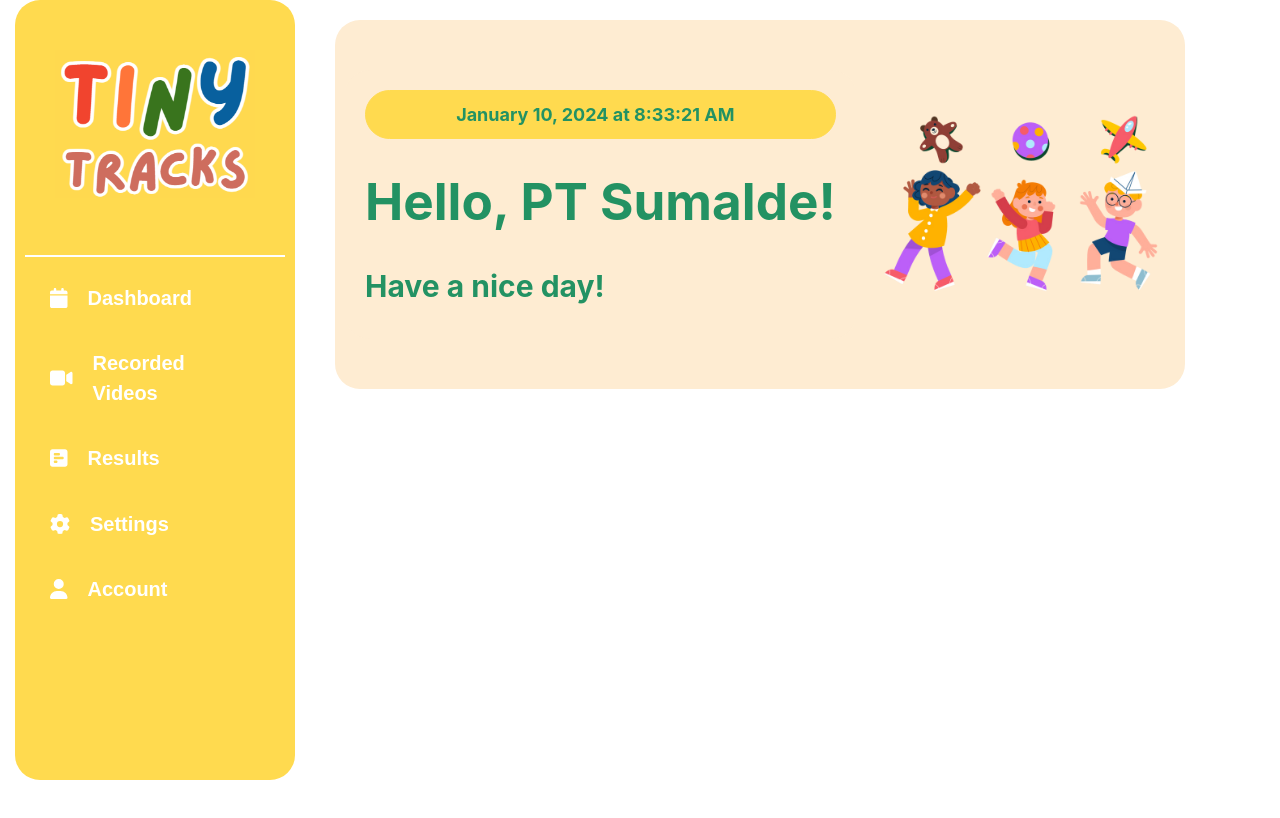
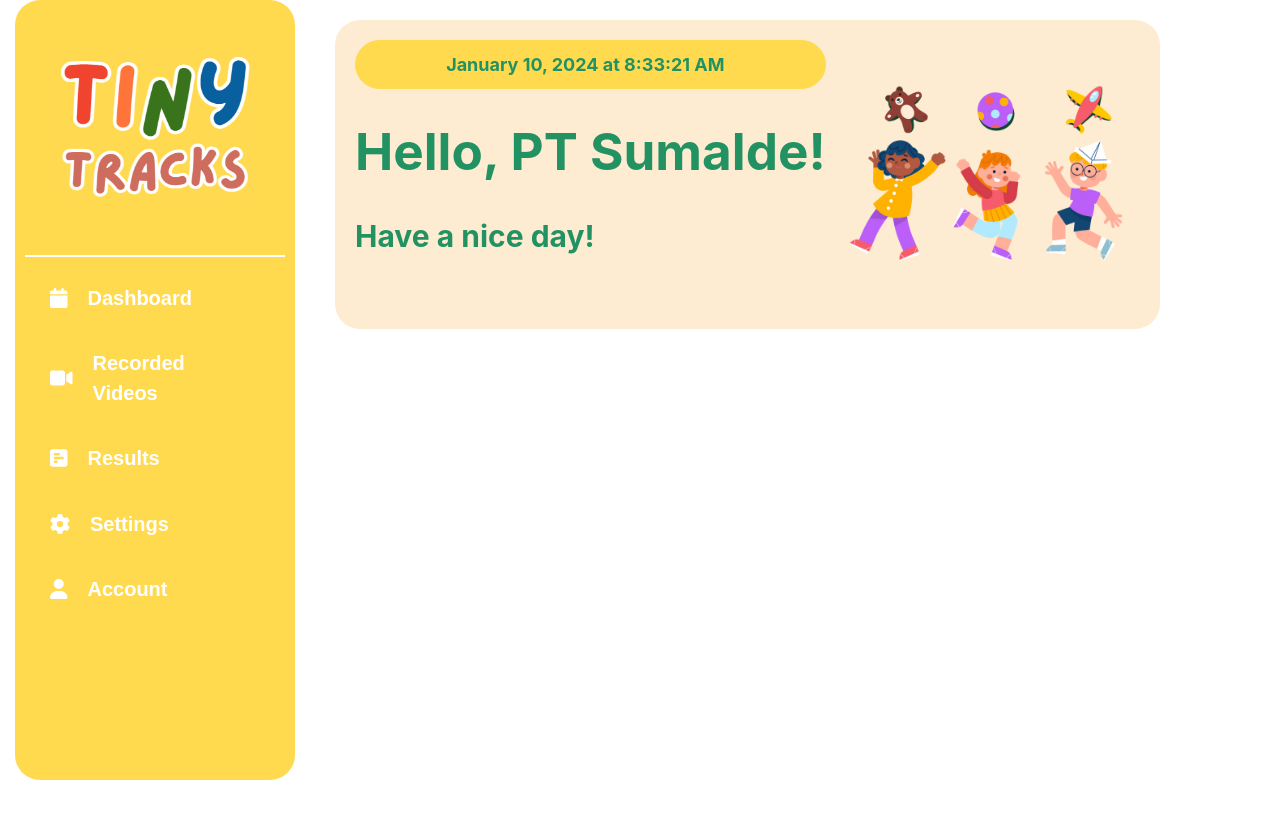
Before and after one commit to qhagayla/GMSADashboard, a React (Vite) app in the folder client/: page / in a window 1280 px wide. Shown: the top 818 px of the page. Built offline with nearby package versions, Linux system fonts and the light colour scheme; the HTML template or start-up script is replaced by a standard one.

Commit message:
App update

```diff
--- a/client/src/App.css
+++ b/client/src/App.css
@@ -77,7 +77,7 @@
 
 .content-top {
   background-color: #feecd2;
-  padding: 10px;
+  padding: 20px;
   color: #239263;
   border-radius: 25px;
   display: flex; /* Using flexbox */
--- a/client/src/Sidebar.css
+++ b/client/src/Sidebar.css
@@ -10,31 +10,6 @@
   border-radius: 25px;
   margin-left: 15px;
   font-weight: bold;
-}
-
-.greeting {
-  background-color: #feecd2;
-  padding: 20px;
-  color: #239263;
-  border-radius: 25px;
-  margin-top: 40px;
-  margin-right: 5px;
-  flex: 1; /* Occupy remaining space */
-}
-
-.greeting-top {
-  display: flex;
-  align-items: center;
-  justify-content: space-between;
-}
-
-.greeting-top-content {
-  text-align: left;
-}
-
-.greeting-top-content h2 {
-  font-size: 30px;
-  margin-right: 4px;
 }
 
 .sidebar-header {
```
